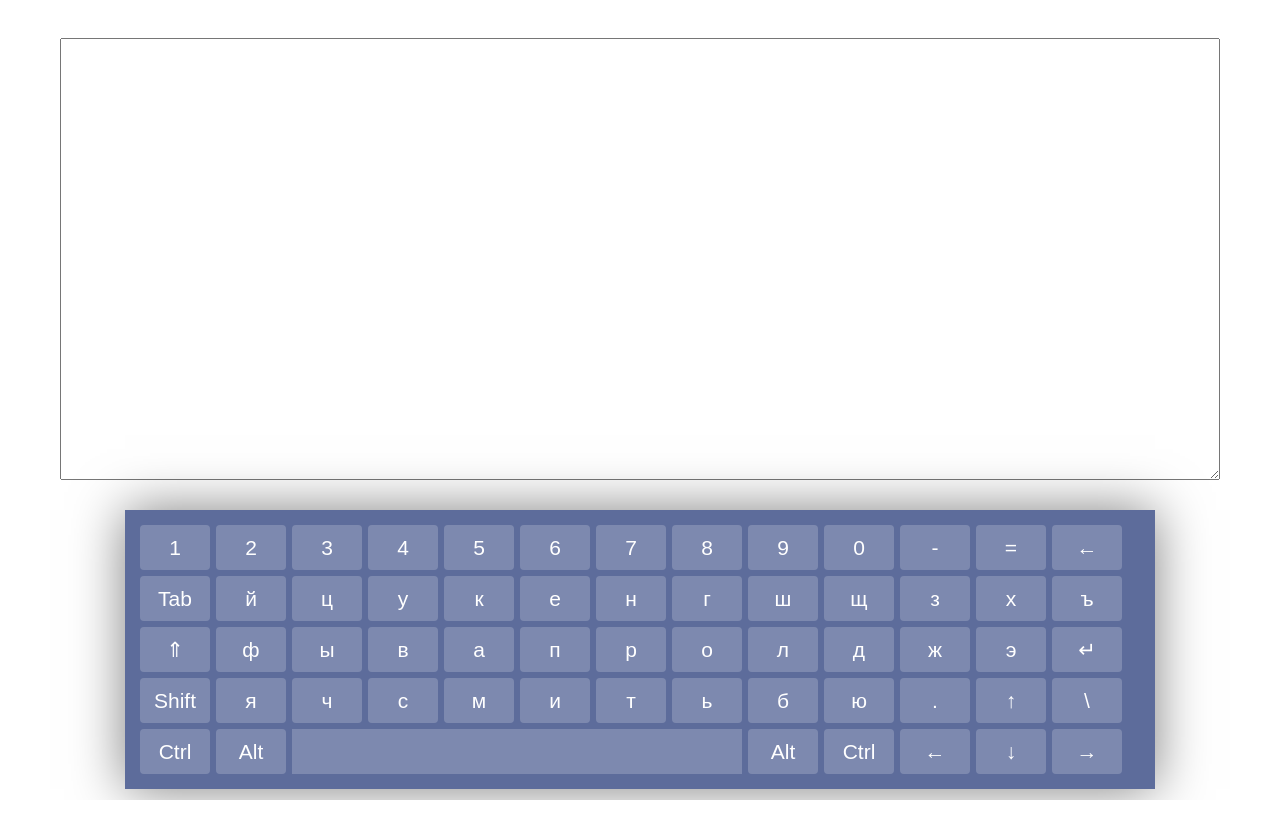
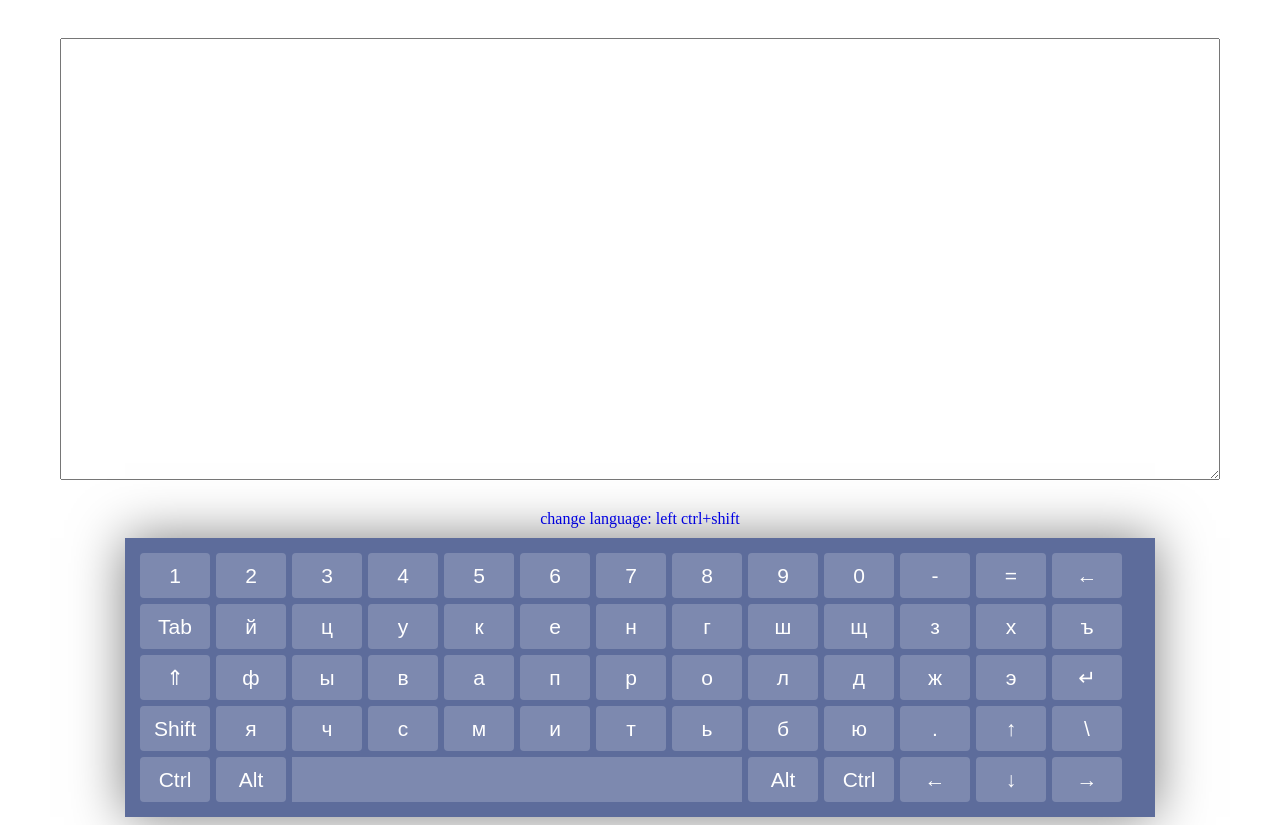
Before and after one commit to annettabel87/virtual-keyboard, a website built with webpack: page index.html in a window 1280 px wide. Before the commit the page ends 800 px from the top, so only its background shows below. Built offline with nearby package versions, Linux system fonts and the light colour scheme.

Commit message:
feat: add widget with info about toggle language

```diff
--- a/src/components/keyBoard/keyboard.js
+++ b/src/components/keyBoard/keyboard.js
@@ -4,6 +4,7 @@ import output from '../output/output';
 import './styles.scss';
 
 const keyboard = elementCreator('div', null, 'keyboard');
-keyboard.append(output, board);
+const langElement = elementCreator('div', null, 'lang', 'change language: left ctrl+shift')
+keyboard.append(output, langElement, board);
 
 export default keyboard;
--- a/src/components/keyBoard/styles.scss
+++ b/src/components/keyBoard/styles.scss
@@ -3,3 +3,8 @@
     align-items: center;
     flex-direction: column;
 }
+
+.lang {
+    margin-bottom: 10px;
+    color: blue;
+}
```
